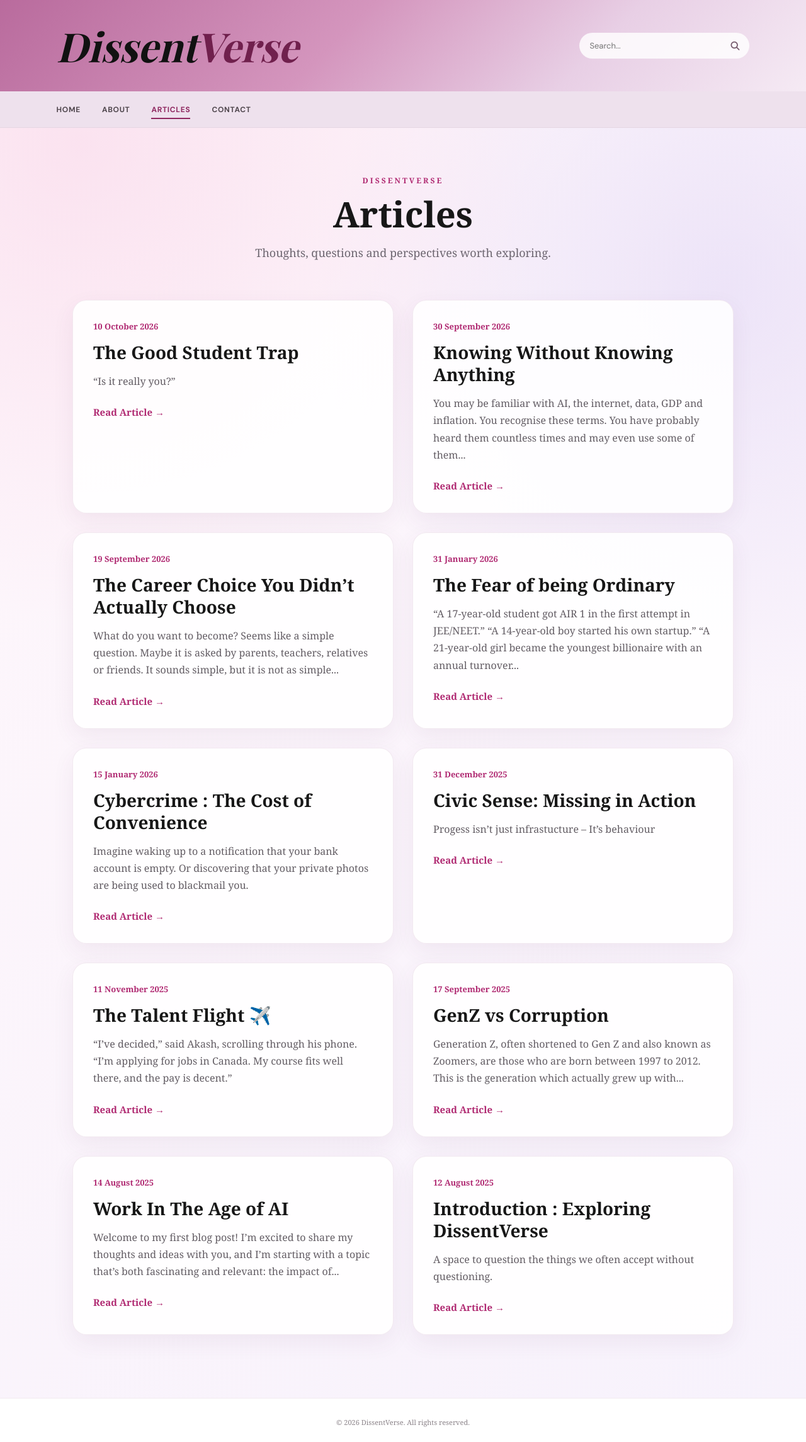
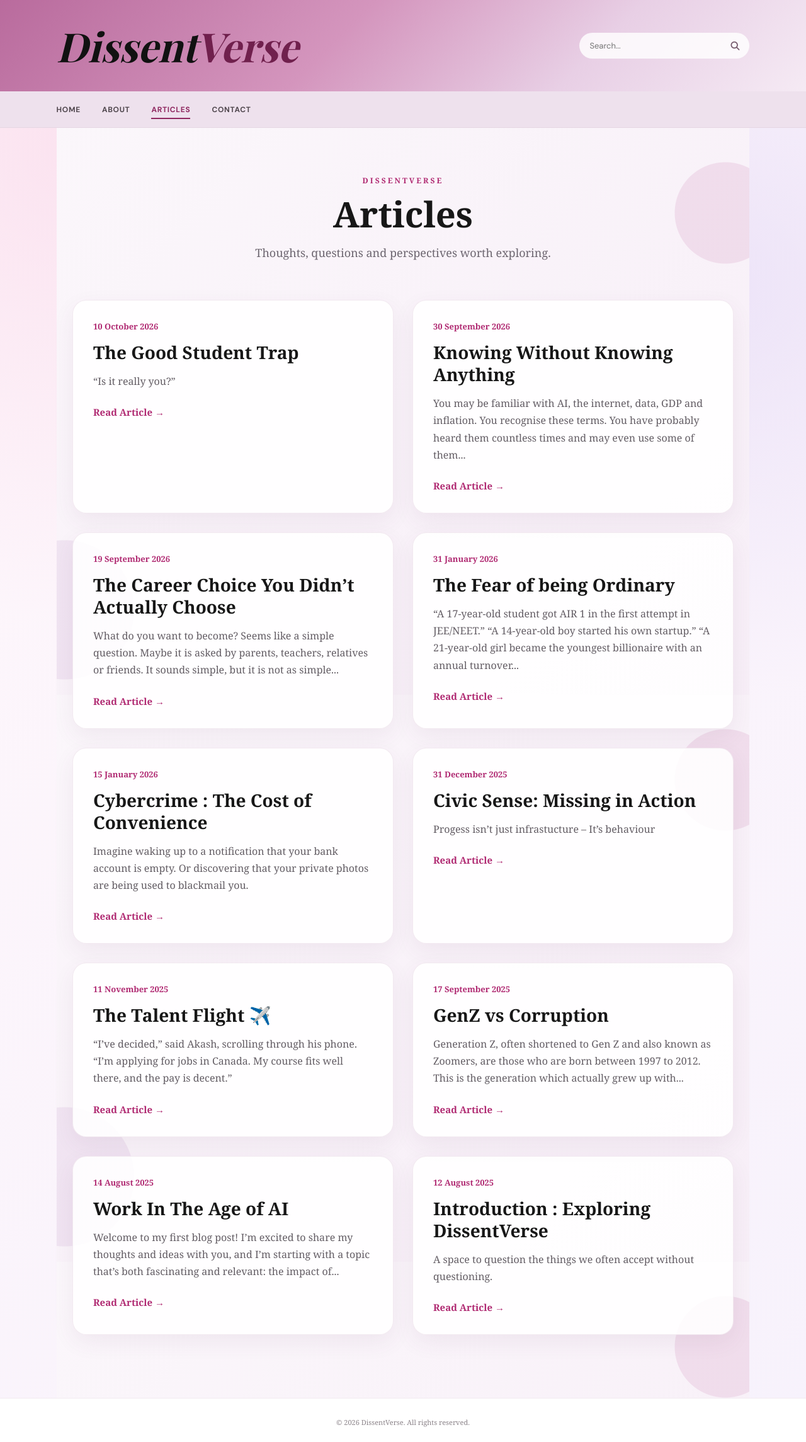
Before and after one commit to dissentverse/dissentverse, a Jekyll site: the page built from article.html, in a window 1280 px wide. Shown: the whole page at 63% size. Built offline with Jekyll 4.4.1, drawn with Linux system fonts in a browser that asks for light colours; some web fonts are replaced.

Commit message:
Update article.html

```diff
--- a/article.html
+++ b/article.html
@@ -172,16 +172,34 @@ permalink: /articles.html
        ARTICLES PAGE
        ========================= */
 
-    .articles-page {
-      width: 100%;
-      max-width: 1100px;
 
-      margin: 0 auto;
+.articles-page {
+  width: 100%;
+  max-width: 1100px;
+  margin: 0 auto;
+  padding: 75px 25px 100px;
+  flex: 1;
 
-      padding: 75px 25px 100px;
+  background:
+    radial-gradient(
+      circle at 90% 15%,
+      rgba(202, 126, 177, 0.18) 0 80px,
+      transparent 81px
+    ),
+    radial-gradient(
+      circle at 8% 85%,
+      rgba(170, 116, 181, 0.12) 0 110px,
+      transparent 111px
+    ),
+    linear-gradient(
+      135deg,
+      #fbf7fb 0%,
+      #f7eef7 100%
+    );
 
-      flex: 1;
-    }
+  background-attachment: fixed;
+}
+
 
     .page-heading {
       text-align: center;
```
